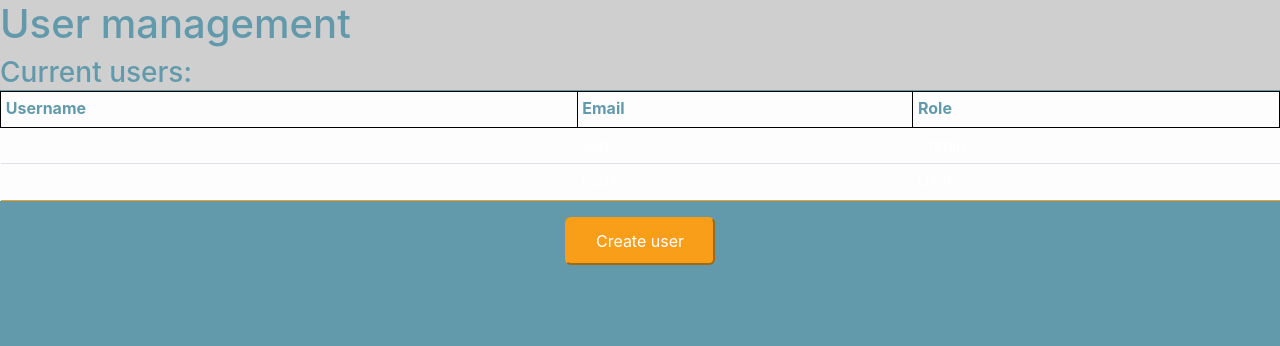
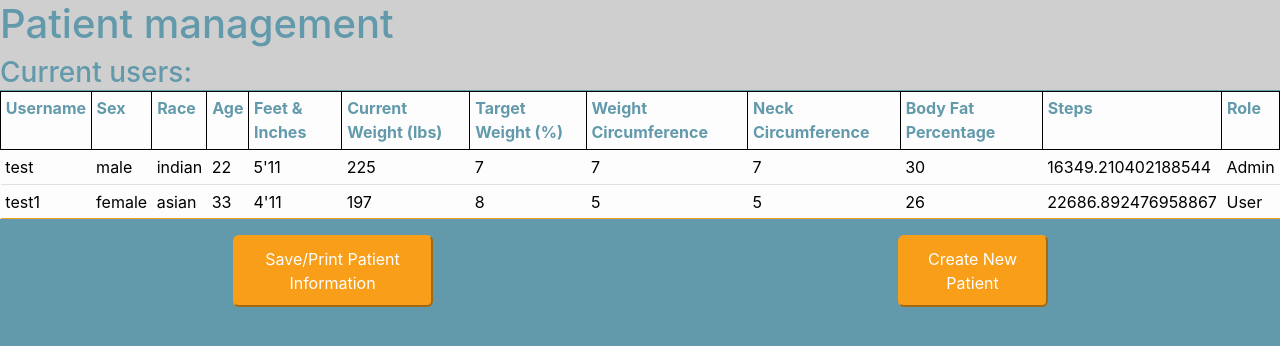
Before and after one commit to Dinkamossy/StepUp, a Flask app: page /auth/manage_users in a window 1280 px wide. Shown: the part 101-447 px from the top of the page. Run offline with Flask 3, Linux system fonts and the light colour scheme; a user stored in the database is signed in; some libraries are stand-ins or nearby versions.

Commit message:
Fixed Accounts variable mismatch Added table of users to manage info Allows manage info to save and print Added username to index

```diff
--- a/step_up/auth.py
+++ b/step_up/auth.py
@@ -210,7 +210,8 @@
         # Get the info from the form fields
         username = request.form['username']
         email = request.form['email']
-        uploaded_pic = request.files['uploaded_pic']
+        age = request.form['age']
+        uploaded_pic = request.files['picture']
         # Make sure a picture was supplied
         if uploaded_pic.filename:
             # Ensure that the pic uploaded is of the correct type
@@ -234,14 +235,14 @@
             # Save the new image in the database
             uploaded_pic = temp_buffer.getvalue()
             database.execute(
-                "UPDATE users SET picture = ?, email = ?, username = ? WHERE userid = ?",
-                (uploaded_pic, email, username, g.user['userid'])
+                "UPDATE user SET picture = ?, email = ?, username = ?, age = ? WHERE userid = ?",
+                (uploaded_pic, email, username, age, g.user['userid'])
             )
             database.commit()
         else:
             database.execute(
-                "UPDATE users SET email_address = ?, username = ?, address = ? WHERE userid = ?",
-                (email, username, g.user['userid'])
+                "UPDATE user SET email = ?, username = ?, age = ? WHERE userid = ?",
+                (email, username, age, g.user['userid'])
             )
             database.commit()
         # Tell the user it worked
@@ -265,7 +266,7 @@
                 "SELECT * FROM user"
             ).fetchall()
             # Display them on the page
-        return render_template('auth/manage_info.html', users=user_list)
+        return render_template('auth/manage_info.html', user=user_list)
     else:
         abort(403)
 
--- a/step_up/email.py
+++ b/step_up/email.py
@@ -43,7 +43,7 @@
     endpoint = url_for('auth.login')
     # Content to be sent in the email
     message = f"Hello {username},<br><br>Your new account on Step Up has been activated!" \
-              f"<br><br><a href='{SITE_URL}{endpoint}'>Click here to log in.</a>" \
+              f"<br><br><a href='{endpoint}'>Click here to log in.</a>" \
               f"<br><br>Regards," \
               f"<br><br>Step Up Team"
 
--- a/step_up/templates/auth/manage_info.html
+++ b/step_up/templates/auth/manage_info.html
@@ -4,7 +4,7 @@
 <html lang="en">
 <style>
     h1, h3 {
-        background-color: #CFCFCF;
+        background-color: black;
         color: #639AAB;
     }
 </style>
@@ -15,54 +15,74 @@
 <body>
 {% block content %}
     <div class="h1-h3">
-        <h1>User management</h1>
+        <h1>Patient management</h1>
         <h3>Current users:</h3>
     </div>
     <div style="overflow-x:auto; margin-top: -7px">
         <table class="table table-light table-sm" style="height:110px; width:100%; border-bottom: 1px solid #F89E19">
             <tr class="table-header">
                 <th style="border:1px solid black">Username</th>
-                <th style="border:1px solid black">Email</th>
+                <th style="border:1px solid black">Sex</th>
+                <th style="border:1px solid black">Race</th>
+                <th style="border:1px solid black">Age</th>
+                <th style="border:1px solid black">Feet & Inches</th>
+                <th style="border:1px solid black">Current Weight (lbs)</th>
+                <th style="border:1px solid black">Target Weight (%)</th>
+                <th style="border:1px solid black">Weight Circumference</th>
+                <th style="border:1px solid black">Neck Circumference</th>
+                <th style="border:1px solid black">Body Fat Percentage</th>
+                <th style="border:1px solid black">Steps</th>
                 <th style="border:1px solid black">Role</th>
 
             </tr>
-            {% if users %}
+            {% if user %}
                 {% set row = namespace(counter = 0) %}
-                {% for user in users %}
+                {% for user in user %}
                     {% set row.counter = row.counter + 1 %}
-                <td>{{ user['first_name'] }} {{ user['last_name'] }}</td>
-                <td>{{ user['username'] }}</td>
+                    <tr>
+                    <td style="color:black">{{ user['username'] }}</td>
+                    <td style="color:black">{{ user['sex'] }}</td>
+                    <td style="color:black">{{ user['race'] }}</td>
+                    <td style="color:black">{{ user['age'] }}</td>
+                    <td style="color:black">{{ user['feet'] }}'{{ user['inches'] }}</td>
+                    <td style="color:black">{{ user['current_weight'] }}</td>
+                    <td style="color:black">{{ user['target_weight'] }}</td>
+                    <td style="color:black">{{ user['weight_circum'] }}</td>
+                    <td style="color:black">{{ user['neck_circum'] }}</td>
+                    <td style="color:black">{{ user['body_fat_per'] }}</td>
+                    <td style="color:black">{{ user['steps'] }}</td>
 
                     {% if user['role'] == 1 %}
-                    <td>
+                        <td style="color:black">
                             Admin
                         </td>
                     {% else %}
-                    <td>
+                        <td style="color:black">
                             User
                         </td>
                     {% endif %}
-                {# <td style="background-color: white">
-                    <button data-toggle="tooltip" data-placement="top" title="Edit existing user account" type="button"
-                            style="display: block; margin: auto"
-                            onclick="window.location.href='{{ url_for('auth.edit_user', username=user['username']) }}'">
-                        Edit
-                    </button>
-                </td> #}
+
                     </tr>
                 {% endfor %}
             {% else %}
                 <tr>
-                    <td>No users found!</td>
+                    <td style="color:black">No users found!</td>
                 </tr>
             {% endif %}
 
         </table>
     </div>
+    <div class="d-flex justify-content-center">
+        <button data-toggle="tooltip" data-placement="top" title="Print a copy of the income statement" type="button"
+                style="display: block; border-color: #F89E19; margin: auto; padding: 10px; background-color: #F89E19; color: white; border-radius: 6px; width: 200px"
+                onclick="alert('To save patient information, select Save as PDF from the Print dialog' ); window.print()">
+            Save/Print Patient Information
+        </button>
         <button data-toggle="tooltip" data-placement="top" title="Create a new user account" type="button"
                 style="display: block; border-color: #F89E19; margin: auto; padding: 10px; background-color: #F89E19; color: white; border-radius: 6px; width: 150px"
-            onclick="window.location.href='{{ url_for('auth.register') }}'">Create user
+                onclick="window.location.href='{{ url_for('auth.register') }}'">Create New Patient
         </button>
+    </div>
 {% endblock %}
 
 
--- a/step_up/templates/index.html
+++ b/step_up/templates/index.html
@@ -20,7 +20,7 @@
 {% block content %}
     {% if g.user %}
         <div>
-            <h1 style="text-align: center; font-weight: bolder; color: white">Welcome Back!</h1><br>
+            <h1 style="text-align: center; font-weight: bolder; color: white">Welcome Back, {{ g.user['username'] }}!</h1><br>
             <h1 id="out" style="text-align: center; font-size: 170px; font-weight: lighter; color: white"></h1>
             <p style="text-align: center; font-weight: bolder; color: white">steps per day</p>
         </div>
```
Also changed, not shown: step_up/templates/auth/my_account.html (+8 -8 lines), instance/stepUp.sqlite. Lines whose indentation alone changed are shown as unchanged.
